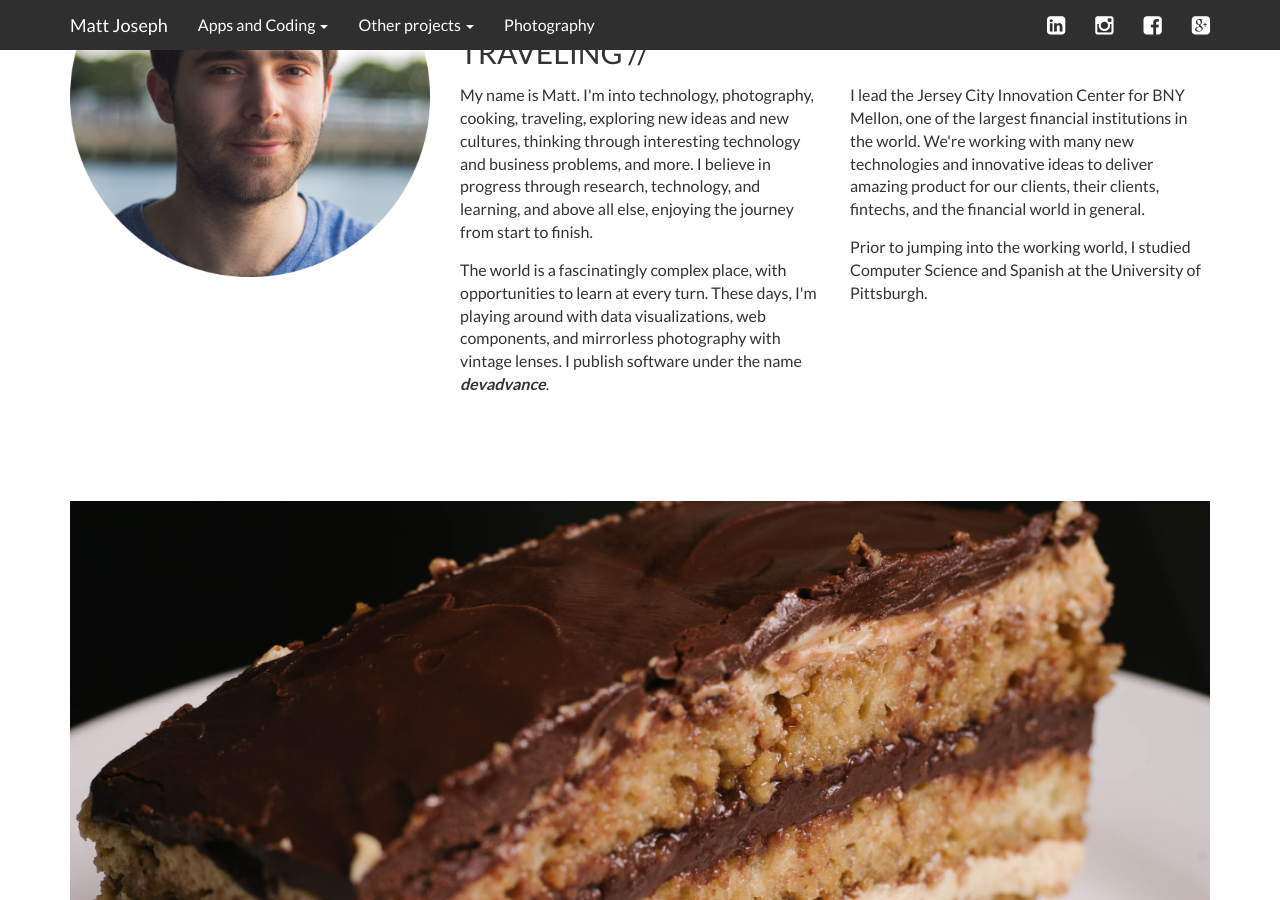
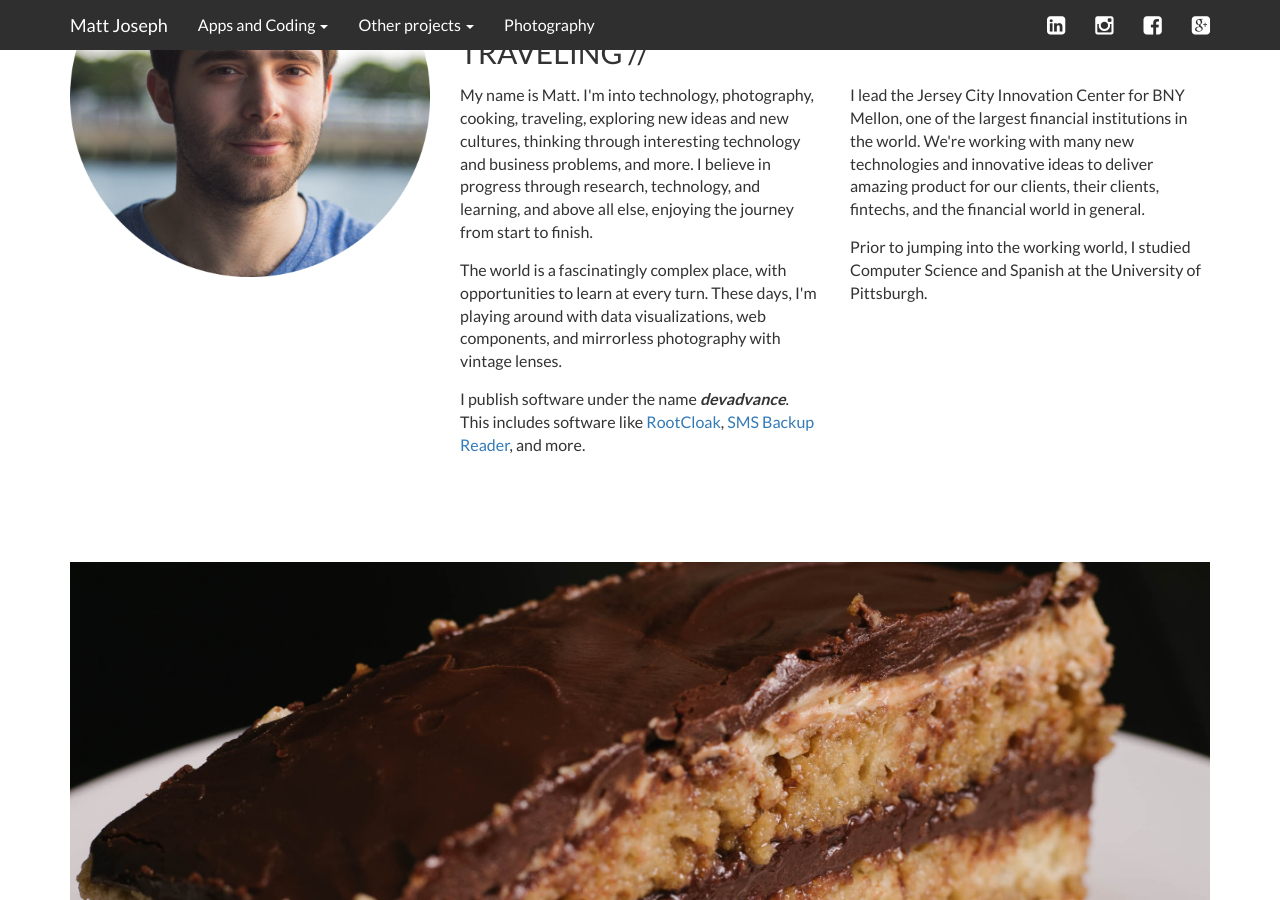
Before and after one commit to devadvance/devadvance.github.io, a Jekyll site: the page built from index.html, in a window 1280 px wide and 900 px high, scrolled down 853 px. Built offline with Jekyll 4.4.1, drawn with Linux system fonts in a browser that asks for light colours; nearby versions of some CDN libraries.

Commit message:
Updated language

```diff
--- a/_config.yml
+++ b/_config.yml
@@ -2,10 +2,10 @@
 title: Matt Joseph
 email:
 description: > # this means to ignore newlines until "baseurl:"
-  Personal site for Matt Joseph, including a profile, coding projects, and more.
+  Website Matt Joseph (devadvance), including a profile, coding projects, and more.
 baseurl: "" # the subpath of your site, e.g. /blog/
 url: "http://mattj.io" # the base hostname & protocol for your site
-twitter_username: devadvance
+twitter_username: mattjoseph0
 github_username:  devadvance
 
 # Build settings
--- a/index.html
+++ b/index.html
@@ -29,7 +29,8 @@ layout: default
           <div class="col-sm-6">
             <p>My name is Matt. I&apos;m into technology, photography, cooking, traveling, exploring new ideas and new cultures, thinking through interesting technology and business problems, and more. I believe in progress through research, technology, and learning, and above all else, enjoying the journey from start to finish.
             </p>
-            <p>The world is a fascinatingly complex place, with opportunities to learn at every turn. These days, I&apos;m playing around with data visualizations, web components, and mirrorless photography with vintage lenses. I publish software under the name <i><b>devadvance</b></i>.</p>
+            <p>The world is a fascinatingly complex place, with opportunities to learn at every turn. These days, I&apos;m playing around with data visualizations, web components, and mirrorless photography with vintage lenses.</p>
+            <p>I publish software under the name <i><b>devadvance</b></i>. This includes software like <a href="/rootcloak/">RootCloak</a>, <a href="/sms-backup-reader/">SMS Backup Reader</a>, and more.</p>
           </div>
           <div class="col-sm-6">
             <p>I lead the Jersey City Innovation Center for BNY Mellon, one of the largest financial institutions in the world. We&apos;re working with many new technologies and innovative ideas to deliver amazing product for our clients, their clients, fintechs, and the financial world in general.</p>
```
